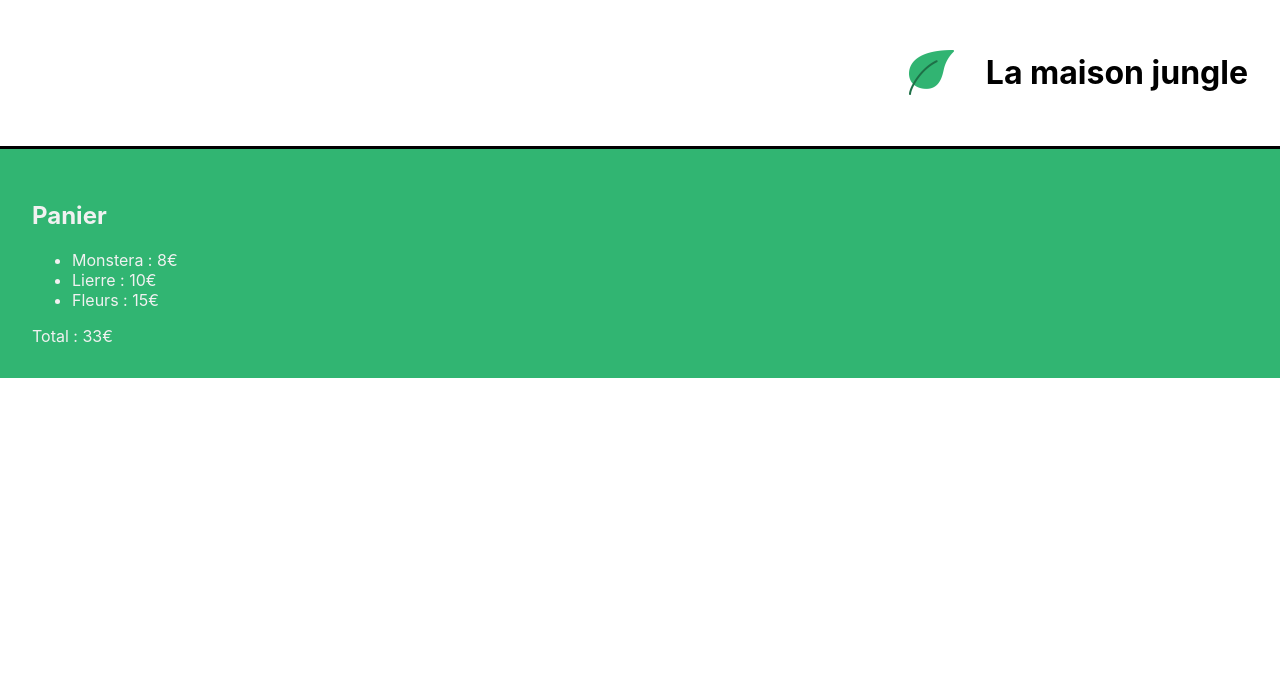
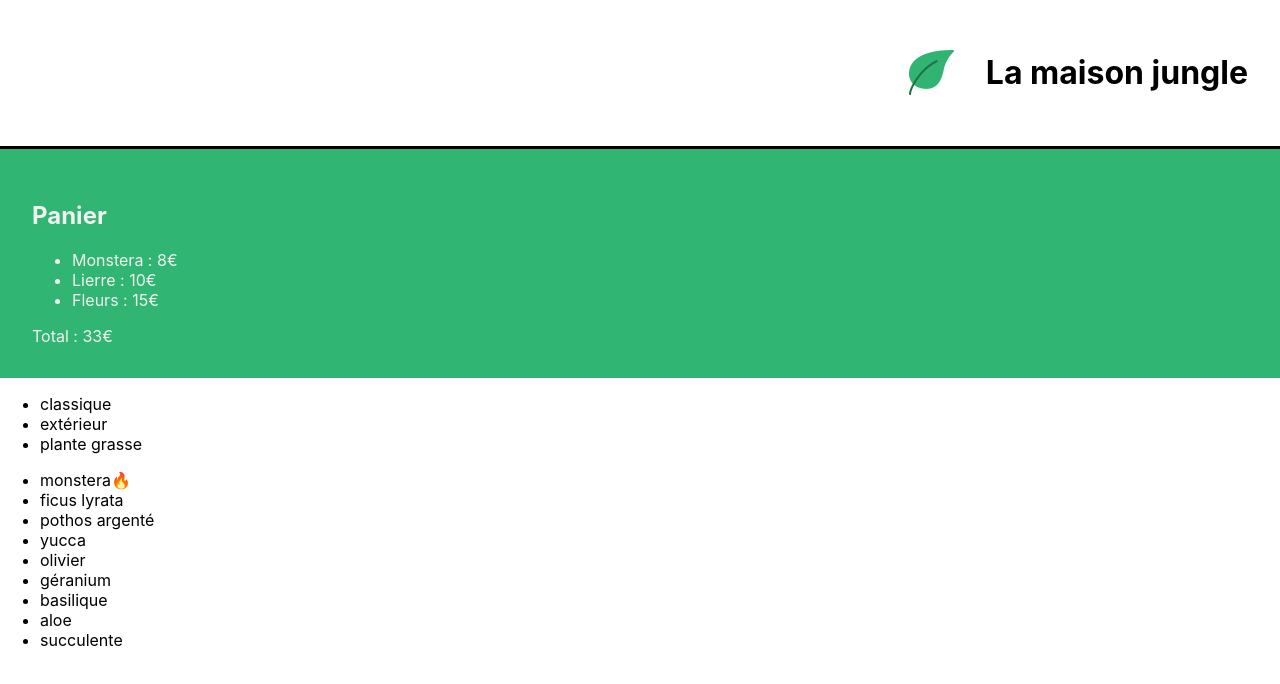
Before and after one commit to Mathieu-Warocquier/test-reals, a React (Create React App) app: page / in a window 1280 px wide. Shown: the top 684 px of the page. Built offline with nearby package versions, Linux system fonts and the light colour scheme.

Commit message:
condition

```diff
--- a/src/components/App.js
+++ b/src/components/App.js
@@ -2,11 +2,13 @@
 // import '../App.css';
 import Banner from './Banner'
 import Cart from './Cart'
+import ShoppingList from './ShoppingList'
 
 function App() {
     return <div>
       <Banner />
       <Cart />
+      <ShoppingList />
     </div>
 
 }
--- /dev/null
+++ b/src/components/ShoppingList.js
@@ -0,0 +1,29 @@
+import { plantList } from '../datas/plantList'
+
+function ShoppingList() {
+  const categories = plantList.reduce(
+		(acc, plant) =>
+			acc.includes(plant.category) ? acc : acc.concat(plant.category),
+		[]
+	)
+
+	return (
+		<div>
+			<ul>
+				{categories.map((cat) => (
+					<li key={cat}>{cat}</li>
+				))}
+			</ul>
+			<ul>
+				{plantList.map((plant) => (
+					<li key={plant.id}>
+            {plant.name}
+            {plant.isBestSale && plant.category === "classique" && <span>🔥</span>}
+          </li>
+				))}
+			</ul>
+		</div>
+	)
+}
+
+export default ShoppingList
--- /dev/null
+++ b/src/datas/plantList.js
@@ -0,0 +1,49 @@
+export const plantList = [
+	{
+    name: 'monstera',
+    category: 'classique',
+    id: '1ed',
+    isBestSale: true
+  },
+	{
+		name: 'ficus lyrata',
+		category: 'classique',
+		id: '2ab'
+	},
+	{
+		name: 'pothos argenté',
+		category: 'classique',
+		id: '3sd'
+	},
+	{
+		name: 'yucca',
+		category: 'classique',
+		id: '4kk'
+	},
+	{
+		name: 'olivier',
+		category: 'extérieur',
+		id: '5pl'
+	},
+	{
+		name: 'géranium',
+		category: 'extérieur',
+		id: '6uo'
+	},
+	{
+		name: 'basilique',
+		category: 'extérieur',
+		id: '7ie',
+    isBestSale: true
+	},
+	{
+		name: 'aloe',
+		category: 'plante grasse',
+		id: '8fp'
+	},
+	{
+		name: 'succulente',
+		category: 'plante grasse',
+		id: '9vn'
+	}
+]
```
